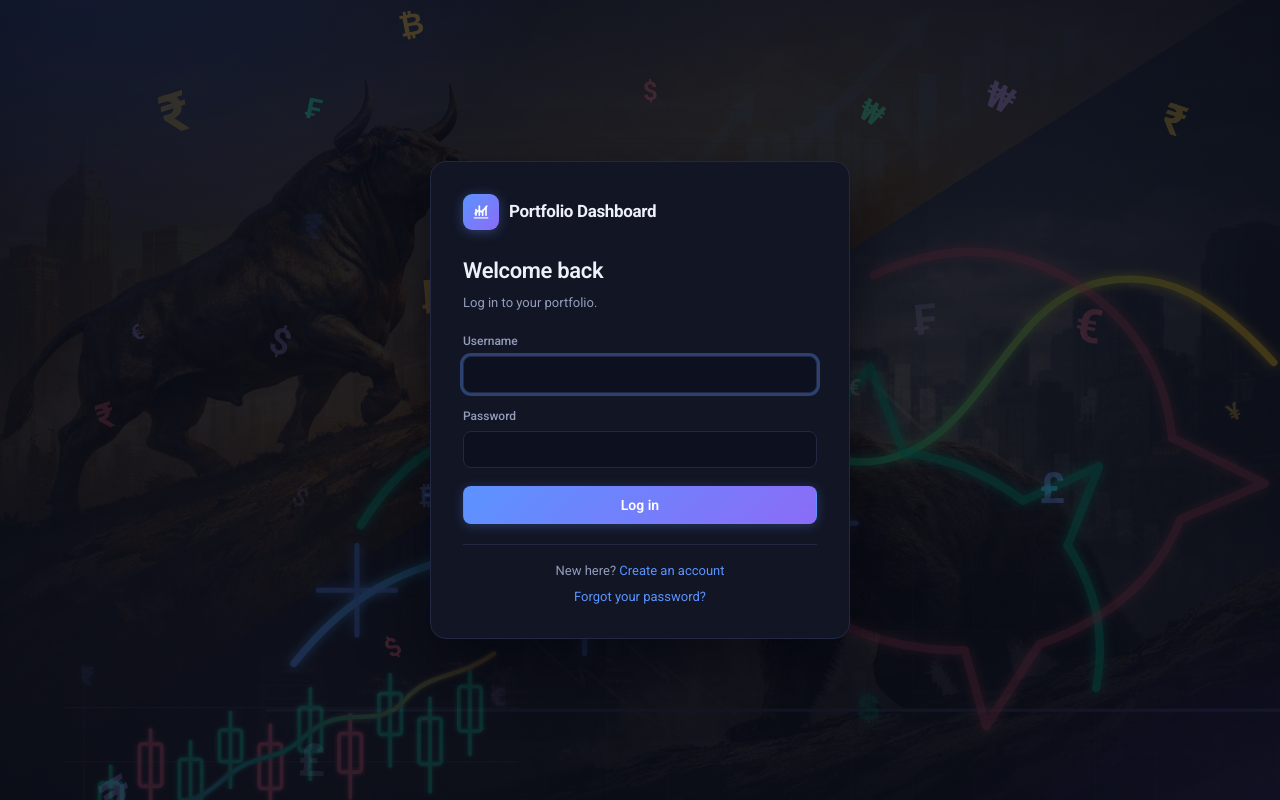
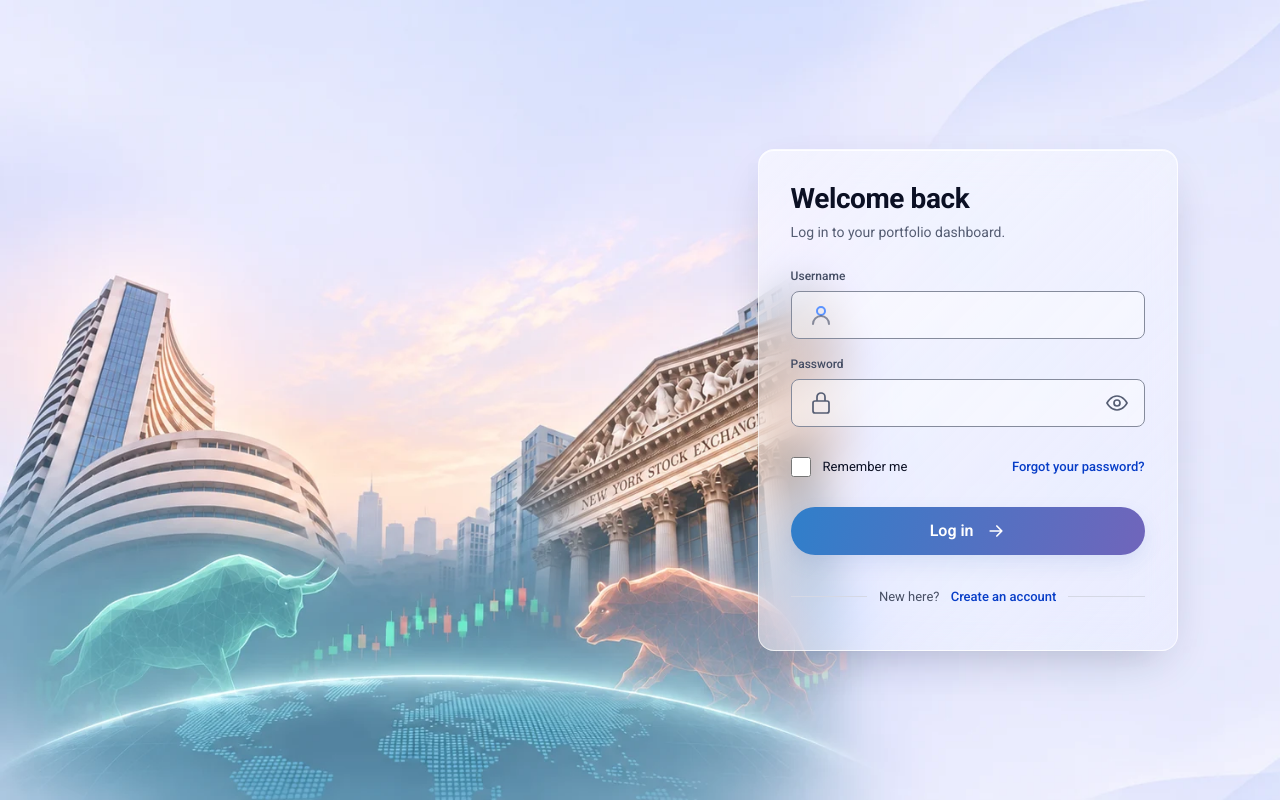
Before and after one commit to suthirram/portfolio-dashboard, a React (Vite) app in the folder frontend/: page /login in a window 1280 px wide. Built offline with nearby package versions, Linux system fonts and the light colour scheme; no server answers.

Commit message:
✨ Refresh login with sunrise glass design

```diff
--- /dev/null
+++ b/frontend/src/features/auth/LoginPage.css
@@ -0,0 +1,73 @@
+.sunrise-login {
+  color-scheme: light;
+  --ring: 0 0 0 3px rgb(47 105 208 / 35%);
+  min-height: 100vh;
+  min-height: 100dvh;
+  display: flex;
+  align-items: center;
+  justify-content: flex-end;
+  padding: 3rem 8vw;
+  color: #0b1024;
+  background: #edf0ff url('../../assets/login-sunrise.webp') left center / cover no-repeat;
+}
+
+.sunrise-login-card {
+  width: min(100%, 26.25rem);
+  padding: 2rem;
+  border: 1px solid rgb(255 255 255 / 65%);
+  border-radius: var(--radius-lg, 26px);
+  background: rgb(245 247 255 / 92%);
+  box-shadow: inset 0 1px 0 rgb(255 255 255 / 90%), 0 18px 44px -18px rgb(23 32 66 / 30%);
+}
+
+@supports (backdrop-filter: blur(20px)) {
+  .sunrise-login-card {
+    background: linear-gradient(135deg, rgb(255 255 255 / 58%), rgb(240 243 255 / 38%));
+    backdrop-filter: blur(var(--glass-blur, 20px)) saturate(var(--glass-saturate, 170%));
+  }
+}
+
+.sunrise-login-card h1 { font-size: 1.75rem; font-weight: 700; line-height: 1.2; }
+.sunrise-login-subtitle { color: #555d73; font-size: .875rem; margin-top: .375rem; margin-bottom: 1.5rem; }
+.sunrise-login-field { margin-bottom: 1rem; }
+.sunrise-login-field > label { display: block; margin-bottom: .375rem; font-size: .75rem; font-weight: 500; color: #444d64; }
+.sunrise-login-input { position: relative; display: flex; align-items: center; }
+.sunrise-login-input > svg { position: absolute; left: 1.125rem; width: 1.5rem; height: 1.5rem; pointer-events: none; color: #555d73; }
+.sunrise-login-input .app-icon * { color: inherit; stroke: currentColor; animation: none; }
+.sunrise-login-input .icon-spark { display: none; }
+.sunrise-login-input input {
+  width: 100%;
+  min-width: 0;
+  min-height: 3rem;
+  padding: .625rem 3rem;
+  color: #151b30;
+  background: rgb(255 255 255 / 42%);
+  border: 1px solid #858b9c;
+  border-radius: var(--radius-sm, 12px);
+  font-size: max(1rem, 1em);
+}
+.sunrise-login-reveal { position: absolute; right: .25rem; width: 3rem; height: 3rem; display: grid; place-items: center; background: transparent; color: #555d73; }
+.sunrise-login-reveal svg { width: 1.5rem; height: 1.5rem; }
+.sunrise-login-options { display: flex; justify-content: space-between; align-items: center; flex-wrap: wrap; gap: .25rem .75rem; margin-block: .25rem 1rem; font-size: .8125rem; }
+.sunrise-login-remember { display: flex; align-items: center; gap: .75rem; min-height: 3rem; }
+.sunrise-login-remember input { width: 1.25rem; height: 1.25rem; accent-color: #346bc3; }
+.sunrise-login-remember label { cursor: pointer; padding-block: .75rem; }
+.sunrise-login a { color: #073dc7; text-decoration: none; font-weight: 500; }
+.sunrise-login a:hover { text-decoration: underline; }
+.sunrise-login-options > a { padding-block: .75rem; }
+.sunrise-login-submit { display: flex; align-items: center; justify-content: center; gap: .75rem; width: 100%; min-height: 3rem; border-radius: 999px; color: white; font-size: 1rem; font-weight: 600; background: linear-gradient(105deg, #307fca, #7065bb); box-shadow: 0 8px 20px rgb(59 111 190 / 12%); }
+.sunrise-login-submit:disabled { opacity: .7; }
+.sunrise-login-footer { display: flex; align-items: center; gap: .75rem; margin-top: 1.25rem; color: #474f64; font-size: .8125rem; text-align: center; }
+.sunrise-login-footer::before, .sunrise-login-footer::after { content: ''; height: 1px; flex: 1; background: #d5d8e4; }
+.sunrise-login-footer a { display: inline-block; padding-block: .75rem; margin-left: .5rem; }
+.sunrise-login-error { background: #fff0f1; color: #a51b35; border: 1px solid #d78695; border-radius: .75rem; padding: .75rem 1rem; margin-bottom: 1.25rem; }
+.sunrise-login :focus-visible { outline: 2px solid #245dbb; outline-offset: 3px; }
+
+@media (max-width: 900px) {
+  .sunrise-login { padding: 2rem 1rem; justify-content: center; background-position: 25% center; }
+}
+@media (max-width: 480px) {
+  .sunrise-login { align-items: flex-start; padding: 1.5rem .75rem; }
+  .sunrise-login-card { padding: 1.75rem 1.25rem; border-radius: 1.5rem; }
+  .sunrise-login-footer { gap: .5rem; }
+}
--- a/frontend/src/features/auth/LoginPage.tsx
+++ b/frontend/src/features/auth/LoginPage.tsx
@@ -1,8 +1,15 @@
 import { useState } from 'react'
-import { useLocation, useNavigate } from 'react-router-dom'
+import { Link, useLocation, useNavigate } from 'react-router-dom'
+import { UserIcon } from '../../components/Icon'
 import { api, ApiError } from '../../lib/api/client'
 import { useAuth } from './AuthContext'
-import { AuthShell, FormError, FormField, LinkText, PrimaryButton, authInputStyle } from './AuthShell'
+import './LoginPage.css'
+
+const rememberedUsernameKey = 'pd_login_username'
+
+function readRememberedUsername() {
+  try { return window.localStorage?.getItem(rememberedUsernameKey) ?? '' } catch { return '' }
+}
 
 export default function LoginPage() {
   const { setUser } = useAuth()
@@ -10,7 +17,9 @@ export default function LoginPage() {
   const location = useLocation()
   const fromState = (location.state as { from?: string } | null)?.from
 
-  const [username, setUsername] = useState('')
+  const [username, setUsername] = useState(readRememberedUsername)
+  const [rememberUsername, setRememberUsername] = useState(() => Boolean(readRememberedUsername()))
+  const [showPassword, setShowPassword] = useState(false)
   const [password, setPassword] = useState('')
   const [error, setError] = useState<string | null>(null)
   const [loading, setLoading] = useState(false)
@@ -21,6 +30,10 @@ export default function LoginPage() {
     setLoading(true)
     try {
       const user = await api.login({ username: username.trim(), password })
+      try {
+        if (rememberUsername) window.localStorage?.setItem(rememberedUsernameKey, username.trim())
+        else window.localStorage?.removeItem(rememberedUsernameKey)
+      } catch { /* Storage restrictions must not prevent login. */ }
       setUser(user)
       const next = user.must_change_password ? '/onboarding'
                 : fromState && fromState !== '/login' ? fromState
@@ -41,29 +54,69 @@ export default function LoginPage() {
   }
 
   return (
-    <AuthShell
-      title="Welcome back"
-      subtitle="Log in to your portfolio."
-      footer={
-        <>
-          New here? <LinkText to="/signup">Create an account</LinkText>
-          <div style={{ marginTop: 6 }}>
-            <LinkText to="/forgot-password">Forgot your password?</LinkText>
+    <main className="sunrise-login">
+      <section className="sunrise-login-card" aria-labelledby="login-title">
+        <h1 id="login-title">Welcome back</h1>
+        <p className="sunrise-login-subtitle">Log in to your portfolio dashboard.</p>
+        <form onSubmit={onSubmit} method="post" aria-labelledby="login-title" aria-busy={loading}>
+          {error && <div className="sunrise-login-error" role="alert">{error}</div>}
+          <div className="sunrise-login-field">
+            <label htmlFor="login-username">Username</label>
+            <div className="sunrise-login-input">
+              <UserIcon size={24} />
+              <input id="login-username" name="username" type="text" autoComplete="username"
+                autoCapitalize="none" autoCorrect="off" spellCheck={false} value={username}
+                onChange={e => setUsername(e.target.value)} required />
+            </div>
           </div>
-        </>
-      }>
-      <form onSubmit={onSubmit}>
-        <FormError error={error} />
-        <FormField label="Username">
-          <input autoFocus autoComplete="username" value={username}
-            onChange={e => setUsername(e.target.value)} required style={authInputStyle()} />
-        </FormField>
-        <FormField label="Password">
-          <input type="password" autoComplete="current-password" value={password}
-            onChange={e => setPassword(e.target.value)} required style={authInputStyle()} />
-        </FormField>
-        <PrimaryButton loading={loading}>Log in</PrimaryButton>
-      </form>
-    </AuthShell>
+          <div className="sunrise-login-field">
+            <label htmlFor="login-password">Password</label>
+            <div className="sunrise-login-input">
+              <svg viewBox="0 0 24 24" fill="none" stroke="currentColor" strokeWidth="1.7" aria-hidden="true">
+                <rect x="4" y="10" width="16" height="12" rx="2" />
+                <path d="M8 10V6a4 4 0 0 1 8 0v4" />
+              </svg>
+              <input id="login-password" name="password" type={showPassword ? 'text' : 'password'}
+                autoComplete="current-password" value={password}
+                onChange={e => setPassword(e.target.value)} required />
+              <button className="sunrise-login-reveal" type="button" aria-label="Show password"
+                aria-pressed={showPassword} aria-controls="login-password" onClick={() => setShowPassword(value => !value)}>
+                <svg viewBox="0 0 24 24" fill="none" stroke="currentColor" strokeWidth="1.7" aria-hidden="true">
+                  <path d="M2 12s3.5-7 10-7 10 7 10 7-3.5 7-10 7S2 12 2 12Z" />
+                  <circle cx="12" cy="12" r="3" />
+                  {showPassword && <path d="m3 3 18 18" />}
+                </svg>
+              </button>
+            </div>
+          </div>
+          <div className="sunrise-login-options">
+            <div className="sunrise-login-remember">
+              <input id="login-remember" name="remember-username" type="checkbox" checked={rememberUsername}
+                onChange={e => {
+                  setRememberUsername(e.target.checked)
+                  if (!e.target.checked) {
+                    try { window.localStorage?.removeItem(rememberedUsernameKey) } catch { /* Storage may be unavailable. */ }
+                  }
+                }} aria-describedby="login-remember-hint" />
+              <label htmlFor="login-remember">Remember me</label>
+              <span id="login-remember-hint" className="sr-only">Remember my username on this device.</span>
+            </div>
+            <Link to="/forgot-password">Forgot your password?</Link>
+          </div>
+          <button className="sunrise-login-submit" type="submit" disabled={loading} aria-live="polite">
+            <span>{loading ? 'Logging in…' : 'Log in'}</span>
+            {!loading && (
+              <svg width="20" height="20" viewBox="0 0 24 24" fill="none" stroke="currentColor"
+                strokeWidth="2" strokeLinecap="round" strokeLinejoin="round" aria-hidden="true">
+                <path d="M5 12h14m-6-6 6 6-6 6" />
+              </svg>
+            )}
+          </button>
+        </form>
+        <div className="sunrise-login-footer">
+          <span>New here? <Link to="/signup">Create an account</Link></span>
+        </div>
+      </section>
+    </main>
   )
 }
```
Also changed, not shown: frontend/src/assets/login-sunrise.md (added, +21 -0 lines), frontend/src/assets/login-sunrise.webp (added), 2 other files (tests, documents, lock files or other folders).
